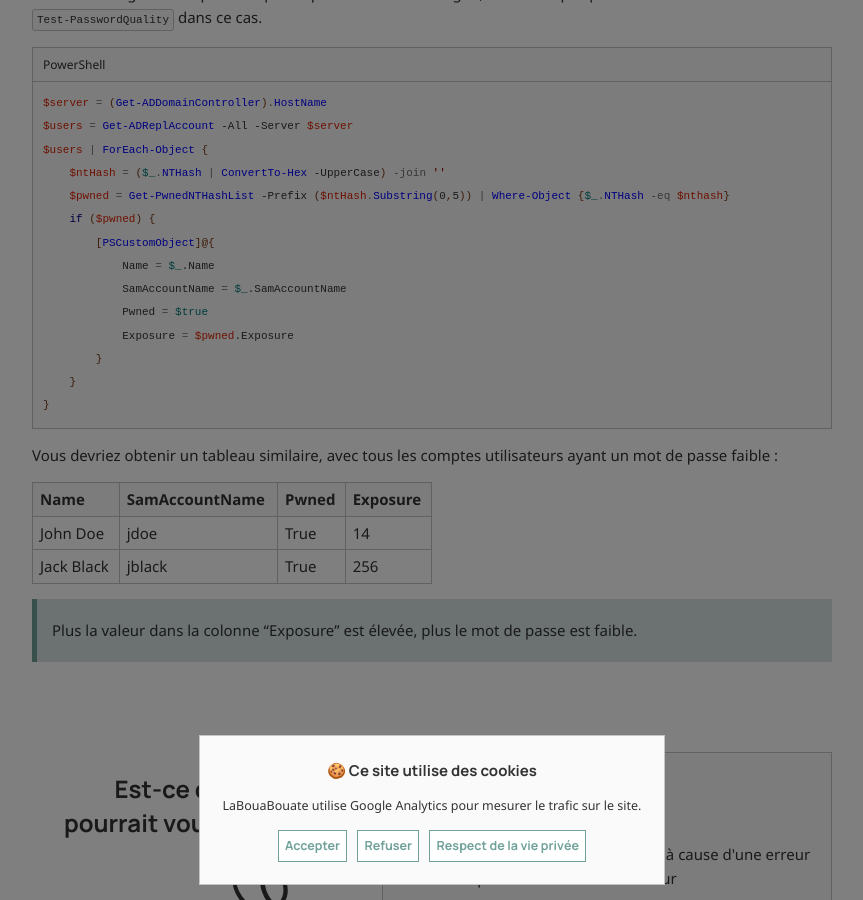
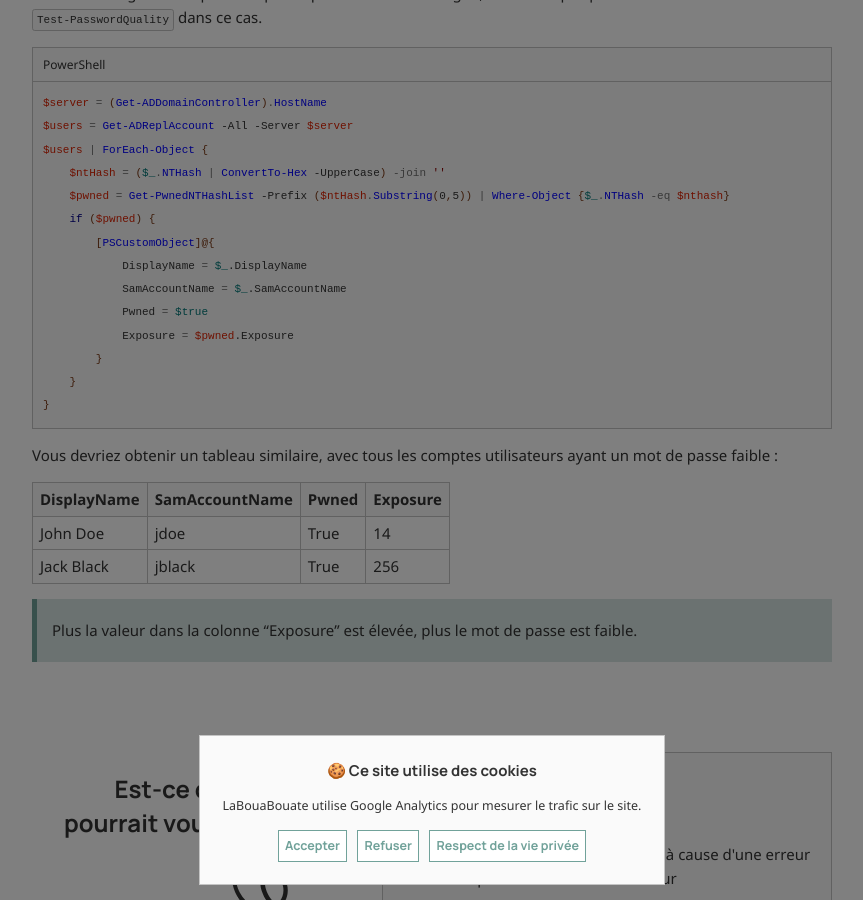
Before and after one commit to leobouard/leobouard.github.io, a Jekyll site: the page built from _posts/2025-03-10-auditer-les-mots-de-passe-faibles.md, in a window 1280 px wide and 900 px high, scrolled down 4889 px. Shown: the whole window, without its empty margins (208-1071 px from the left). Built offline with Jekyll 4.4.1, drawn with Linux system fonts in a browser that asks for light colours; nearby versions of some CDN libraries; some web fonts are replaced.

Commit message:
Update 2025-03-10-auditer-les-mots-de-passe-faibles.md

```diff
--- a/_posts/2025-03-10-auditer-les-mots-de-passe-faibles.md
+++ b/_posts/2025-03-10-auditer-les-mots-de-passe-faibles.md
@@ -181,7 +181,7 @@ $users | ForEach-Object {
     $pwned = Get-PwnedNTHashList -Prefix ($ntHash.Substring(0,5)) | Where-Object {$_.NTHash -eq $nthash}
     if ($pwned) {
         [PSCustomObject]@{
-            Name = $_.Name
+            DisplayName = $_.DisplayName
             SamAccountName = $_.SamAccountName
             Pwned = $true
             Exposure = $pwned.Exposure
@@ -192,8 +192,8 @@ $users | ForEach-Object {
 
 Vous devriez obtenir un tableau similaire, avec tous les comptes utilisateurs ayant un mot de passe faible :
 
-Name | SamAccountName | Pwned | Exposure
----- | -------------- | ----- | --------
+DisplayName | SamAccountName | Pwned | Exposure
+----------- | -------------- | ----- | --------
 John Doe | jdoe | True | 14
 Jack Black | jblack | True | 256
 
```
